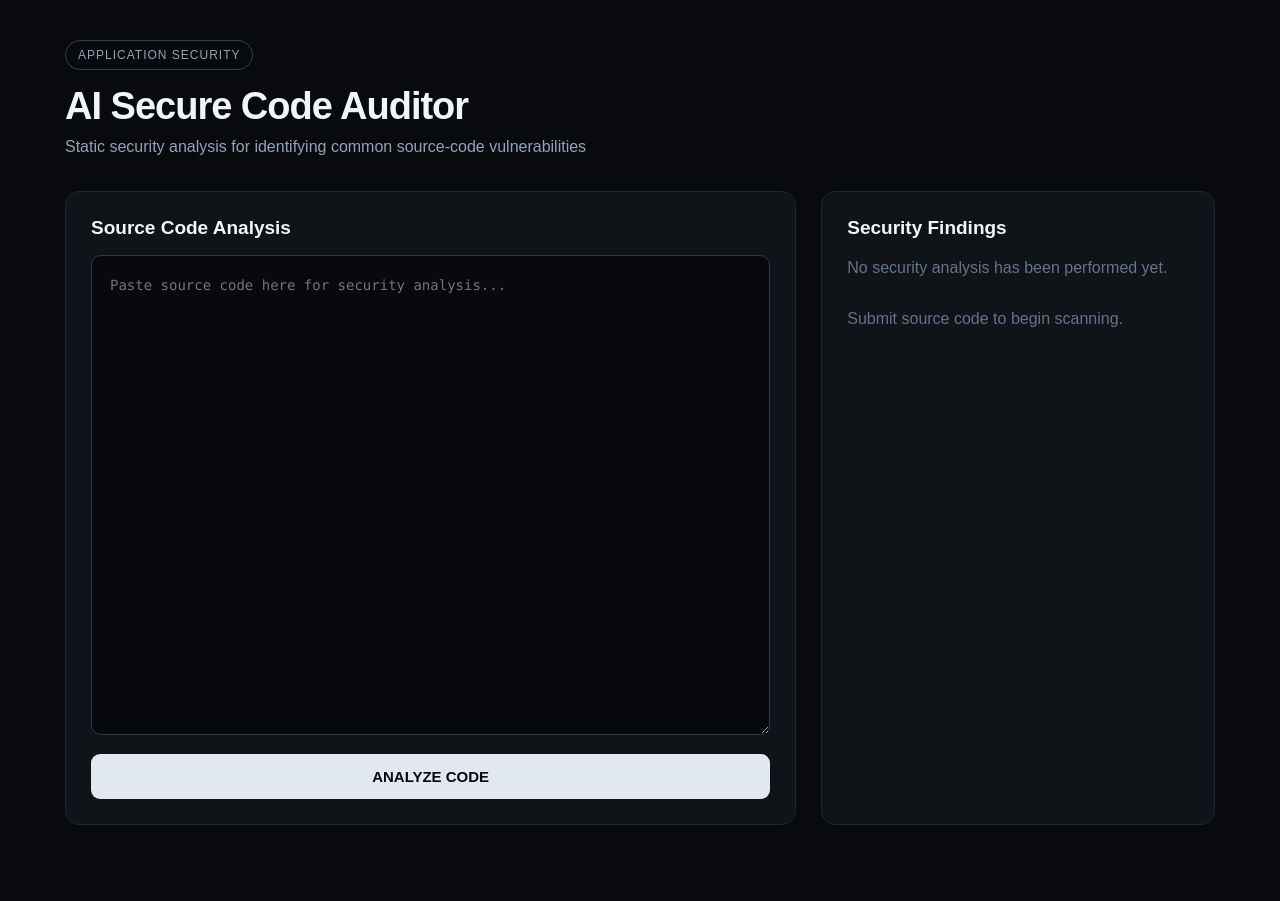
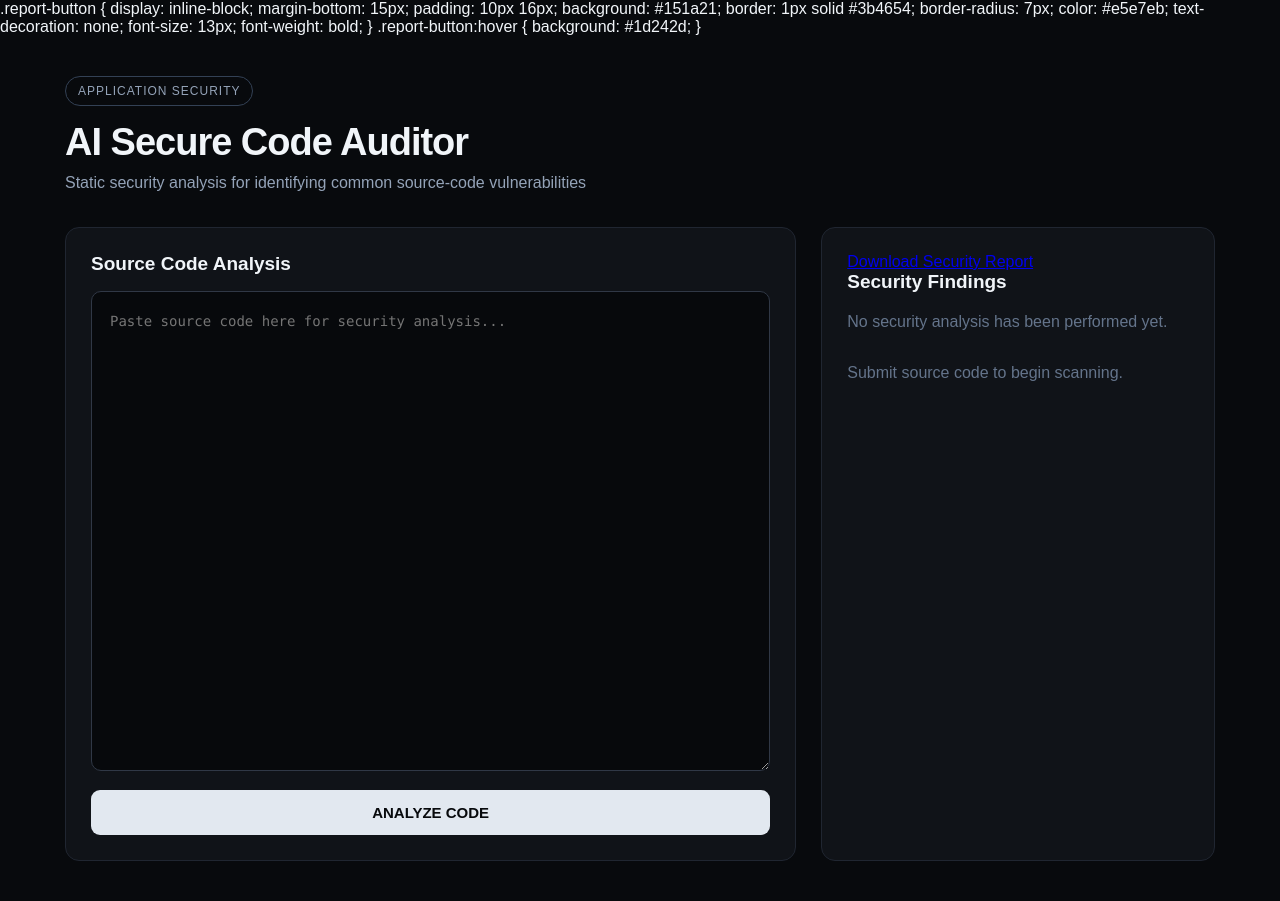
Before and after one commit to fazeen-max/AI-Secure-Code-Auditor, a Flask app: page / in a window 1280 px wide. Before the commit the page ends 825 px from the top, so only its background shows below. Run offline with Flask 3, Linux system fonts and the light colour scheme.

Commit message:
Add PDF security report export

```diff
--- a/main.py
+++ b/main.py
@@ -1,8 +1,10 @@
-from flask import Flask, render_template, request
+from flask import Flask, render_template, request, send_file
 from analyzer.scanner import scan_code
 import json
 import os
 from datetime import datetime
+from reportlab.lib.pagesizes import A4
+from reportlab.pdfgen import canvas
 
 app = Flask(__name__)
 HISTORY_FILE = "scan_history.json"
@@ -95,6 +97,59 @@ def dashboard():
         medium=medium,
         low=low
     )
+@app.route("/download-report")
+def download_report():
+
+    history = load_history()
+
+    if not history:
+        return "No scan history available. Run a scan first.", 400
+
+    latest = history[-1]
+
+    filename = "security_report.pdf"
+
+    c = canvas.Canvas(filename, pagesize=A4)
+
+    width, height = A4
+    y = height - 50
+
+    c.setFont("Helvetica-Bold", 18)
+    c.drawString(50, y, "AI Secure Code Auditor")
+
+    y -= 30
+
+    c.setFont("Helvetica-Bold", 14)
+    c.drawString(50, y, "Security Audit Report")
+
+    y -= 35
+
+    c.setFont("Helvetica", 11)
+
+    c.drawString(50, y, f"Scan Date: {latest['date']}")
+    y -= 20
+
+    c.drawString(50, y, f"Security Score: {latest['score']}/100")
+    y -= 20
+
+    c.drawString(50, y, f"Overall Risk: {latest['risk']}")
+    y -= 30
+
+    c.drawString(50, y, f"HIGH Findings: {latest['high']}")
+    y -= 20
+
+    c.drawString(50, y, f"MEDIUM Findings: {latest['medium']}")
+    y -= 20
+
+    c.drawString(50, y, f"LOW Findings: {latest['low']}")
+
+    c.save()
+
+    return send_file(
+        filename,
+        as_attachment=True,
+        download_name="security_report.pdf"
+    )
 @app.route("/history")
 def history():
     scan_history = load_history()
--- a/templates/dashboard.html
+++ b/templates/dashboard.html
@@ -311,6 +311,22 @@
             }
         }
     </style>
+    .report-button {
+    display: inline-block;
+    margin-bottom: 15px;
+    padding: 10px 16px;
+    background: #151a21;
+    border: 1px solid #3b4654;
+    border-radius: 7px;
+    color: #e5e7eb;
+    text-decoration: none;
+    font-size: 13px;
+    font-weight: bold;
+}
+
+.report-button:hover {
+    background: #1d242d;
+}
 </head>
 
 <body>
@@ -358,6 +374,9 @@
         <!-- RESULTS -->
 
         <div class="card">
+            <a href="/download-report" class="report-button">
+    Download Security Report
+</a>
 
             <h2>Security Findings</h2>
             {% if score is not none %}
```
Also changed, not shown: scan_history.json (+16 -0 lines), 1 other file.
